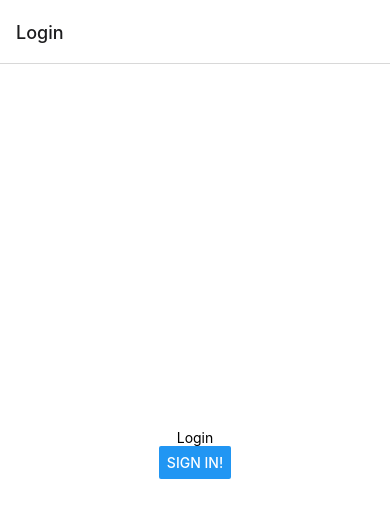
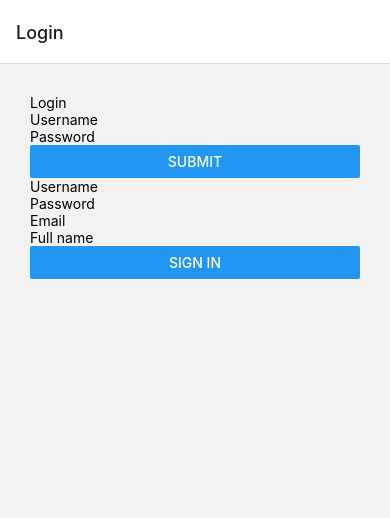
Before and after one commit to frozenfi/wbma-exercise, a React Native app: screen /Home in a window 390 px wide. Shown: the top 518 px of the page. Built offline with nearby package versions, Linux system fonts and the light colour scheme; no server answers.

Commit message:
login/register completed

```diff
--- /dev/null
+++ b/components/LoginForm.js
@@ -0,0 +1,81 @@
+import {Text, View, TextInput, Button, Alert} from 'react-native';
+import {useForm, Controller} from 'react-hook-form';
+import {MainContext} from '../contexts/MainContext';
+import AsyncStorage from '@react-native-async-storage/async-storage';
+import {useAuthentication, useUser} from '../hooks/ApiHooks';
+import React, {useContext, useEffect} from 'react';
+
+const LoginForm = ({navigation}) => {
+  const {setIsLoggedIn, setUser} = useContext(MainContext);
+  const {postLogin} = useAuthentication();
+
+  const {
+    control,
+    handleSubmit,
+    formState: {errors},
+  } = useForm({
+    defaultValues: {
+      username: '',
+      password: '',
+    },
+  });
+  const onSubmit = async (data) => {
+    try {
+      const userData = await postLogin(data);
+      await AsyncStorage.setItem('userToken', userData.token);
+      setUser(userData.user);
+      setIsLoggedIn(true);
+    } catch (error) {
+      console.log('Error on onSubmit:', error);
+    }
+  };
+
+  return (
+    <View>
+      <Controller
+        control={control}
+        rules={{
+          required: true,
+          minLength: 3,
+        }}
+        render={({field: {onChange, onBlur, value}}) => (
+          <TextInput
+            onBlur={onBlur}
+            onChangeText={onChange}
+            value={value}
+            autoCapitalize="none"
+            placeholder="Username"
+          />
+        )}
+        name="username"
+      />
+      {errors.username?.type === 'required' && <Text>is required</Text>}
+      {errors.username?.type === 'minLength' && (
+        <Text>min length is 3 characters</Text>
+      )}
+
+      <Controller
+        control={control}
+        rules={{
+          maxLength: 100,
+        }}
+        render={({field: {onChange, onBlur, value}}) => (
+          <TextInput
+            onBlur={onBlur}
+            onChangeText={onChange}
+            value={value}
+            autoCapitalize="none"
+            secureTextEntry={true}
+            placeholder="Password"
+          />
+        )}
+        name="password"
+      />
+      {errors.password && <Text>Password (min. 5 chars) is required .</Text>}
+
+      <Button title="Submit" onPress={handleSubmit(onSubmit)} />
+    </View>
+  );
+};
+
+export default LoginForm;
--- /dev/null
+++ b/components/RegisterForm.js
@@ -0,0 +1,119 @@
+import {Text, View, TextInput, Button, Alert} from 'react-native';
+import {useForm, Controller} from 'react-hook-form';
+import {useUser} from '../hooks/ApiHooks';
+import React from 'react';
+
+const RegisterForm = () => {
+  const {postUser} = useUser();
+  const {
+    control,
+    handleSubmit,
+    formState: {errors},
+  } = useForm({
+    defaultValues: {
+      username: '',
+      password: '',
+      email: '',
+      full_name: '',
+    },
+  });
+  const register = async (data) => {
+    console.log('Submitted user data', data);
+    try {
+      const userData = await postUser(data);
+      console.log('Register form submit: ', userData);
+      if (userData) {
+        Alert.alert('Success', 'Signed up successfully.');
+      }
+    } catch (error) {
+      console.error(('register', error));
+    }
+  };
+
+  return (
+    <View>
+      <Controller
+        control={control}
+        rules={{
+          required: true,
+          minLength: 3,
+        }}
+        render={({field: {onChange, onBlur, value}}) => (
+          <TextInput
+            style={{width: 180}}
+            onBlur={onBlur}
+            onChangeText={onChange}
+            value={value}
+            autoCapitalize="none"
+            placeholder="Username"
+          />
+        )}
+        name="username"
+      />
+      {errors.username?.type === 'required' && <Text>is required</Text>}
+      {errors.username?.type === 'minLength' && (
+        <Text>min length is 3 characters</Text>
+      )}
+
+      <Controller
+        control={control}
+        rules={{
+          required: true,
+          minLength: 5,
+        }}
+        render={({field: {onChange, onBlur, value}}) => (
+          <TextInput
+            onBlur={onBlur}
+            onChangeText={onChange}
+            value={value}
+            autoCapitalize="none"
+            secureTextEntry={true}
+            placeholder="Password"
+          />
+        )}
+        name="password"
+      />
+      {errors.password && (
+        <Text>Password (minimun 5 characters) is required.</Text>
+      )}
+      <Controller
+        control={control}
+        rules={{
+          required: true,
+        }}
+        render={({field: {onChange, onBlur, value}}) => (
+          <TextInput
+            onBlur={onBlur}
+            onChangeText={onChange}
+            value={value}
+            autoCapitalize="none"
+            placeholder="Email"
+          />
+        )}
+        name="email"
+      />
+      {errors.email?.type === 'required' && <Text>Email is required.</Text>}
+
+      <Controller
+        control={control}
+        rules={{minLength: 3}}
+        render={({field: {onChange, onBlur, value}}) => (
+          <TextInput
+            onBlur={onBlur}
+            onChangeText={onChange}
+            value={value}
+            autoCapitalize="none"
+            placeholder="Full name"
+          />
+        )}
+        name="fullname"
+      />
+      {errors.full_name?.type === 'minLength' && (
+        <Text>min length is 3 characters</Text>
+      )}
+      <Button title="Sign in" onPress={handleSubmit(register)} />
+    </View>
+  );
+};
+
+export default RegisterForm;
--- a/contexts/MainContext.js
+++ b/contexts/MainContext.js
@@ -5,9 +5,9 @@ const MainContext = React.createContext({});
 
 const MainProvider = (props) => {
   const [isLoggedIn, setIsLoggedIn] = useState(false);
-
+  const [user, setUser] = useState({});
   return (
-    <MainContext.Provider value={{isLoggedIn, setIsLoggedIn}}>
+    <MainContext.Provider value={{isLoggedIn, setIsLoggedIn, user, setUser}}>
       {props.children}
     </MainContext.Provider>
   );
--- a/hooks/ApiHooks.js
+++ b/hooks/ApiHooks.js
@@ -40,7 +40,19 @@ const useUser = () => {
 
     return await doFetch(baseUrl + 'users/user', options);
   };
-  return {getUserByToken};
+
+  const postUser = async (userData) => {
+    const options = {
+      method: 'POST',
+      headers: {
+        'Content-Type': 'application/json',
+      },
+      body: JSON.stringify(userData),
+    };
+    return await doFetch(baseUrl + 'users', options);
+  };
+
+  return {getUserByToken, postUser};
 };
 
 const useMedia = () => {
--- a/package.json
+++ b/package.json
@@ -19,6 +19,7 @@
     "expo-status-bar": "~1.4.2",
     "prop-types": "^15.8.1",
     "react": "18.1.0",
+    "react-hook-form": "^7.42.1",
     "react-native": "0.70.5",
     "react-native-safe-area-context": "4.4.1",
     "react-native-screens": "~3.18.0",
--- a/views/Login.js
+++ b/views/Login.js
@@ -1,48 +1,29 @@
-import React, {useContext, useEffect} from 'react';
-import {StyleSheet, View, Text, Button} from 'react-native';
+import {
+  StyleSheet,
+  View,
+  Text,
+  Button,
+  KeyboardAvoidingView,
+  TouchableOpacity,
+  Keyboard,
+  Platform,
+} from 'react-native';
 import PropTypes from 'prop-types';
-import {MainContext} from '../contexts/MainContext';
-import AsyncStorage from '@react-native-async-storage/async-storage';
-import {useAuthentication, useUser} from '../hooks/ApiHooks';
+
+import LoginForm from '../components/LoginForm';
+import RegisterForm from '../components/RegisterForm';
 
 const Login = ({navigation}) => {
-  const {setIsLoggedIn} = useContext(MainContext);
-  const {postLogin} = useAuthentication();
-  const {getUserByToken} = useUser();
-
-  const logIn = async () => {
-    console.log('Login button pressed');
-    const data = {username: 'binodp', password: 'wbma2023'};
-    try {
-      const loginResult = await postLogin(data);
-      console.log('login Result at Login', loginResult);
-      await AsyncStorage.setItem('userToken', loginResult.token);
-      setIsLoggedIn(true);
-    } catch (error) {
-      console.error('error in storing token', error);
-    }
-  };
-
-  const checkToken = async () => {
-    try {
-      const userToken = await AsyncStorage.getItem('userToken');
-      const userData = await getUserByToken(userToken);
-      console.log('User-data: ', userData);
-      setIsLoggedIn(true);
-    } catch (error) {
-      console.log('Error-checktoken: No valid token available');
-    }
-  };
-
-  useEffect(() => {
-    checkToken();
-  }, []);
-
   return (
-    <View style={styles.container}>
-      <Text>Login</Text>
-      <Button title="Sign in!" onPress={logIn} />
-    </View>
+    <KeyboardAvoidingView
+      behavior={Platform.OS === 'ios' ? 'padding' : 'height'}
+    >
+      <View style={styles.margin}>
+        <Text>Login</Text>
+        <LoginForm />
+        <RegisterForm />
+      </View>
+    </KeyboardAvoidingView>
   );
 };
 
@@ -53,6 +34,10 @@ const styles = StyleSheet.create({
     alignItems: 'center',
     justifyContent: 'center',
   },
+  margin: {
+    margin: 20,
+    padding: 10,
+  },
 });
 
 Login.propTypes = {
```
Also changed, not shown: 1 other file (tests, documents, lock files or other folders).
